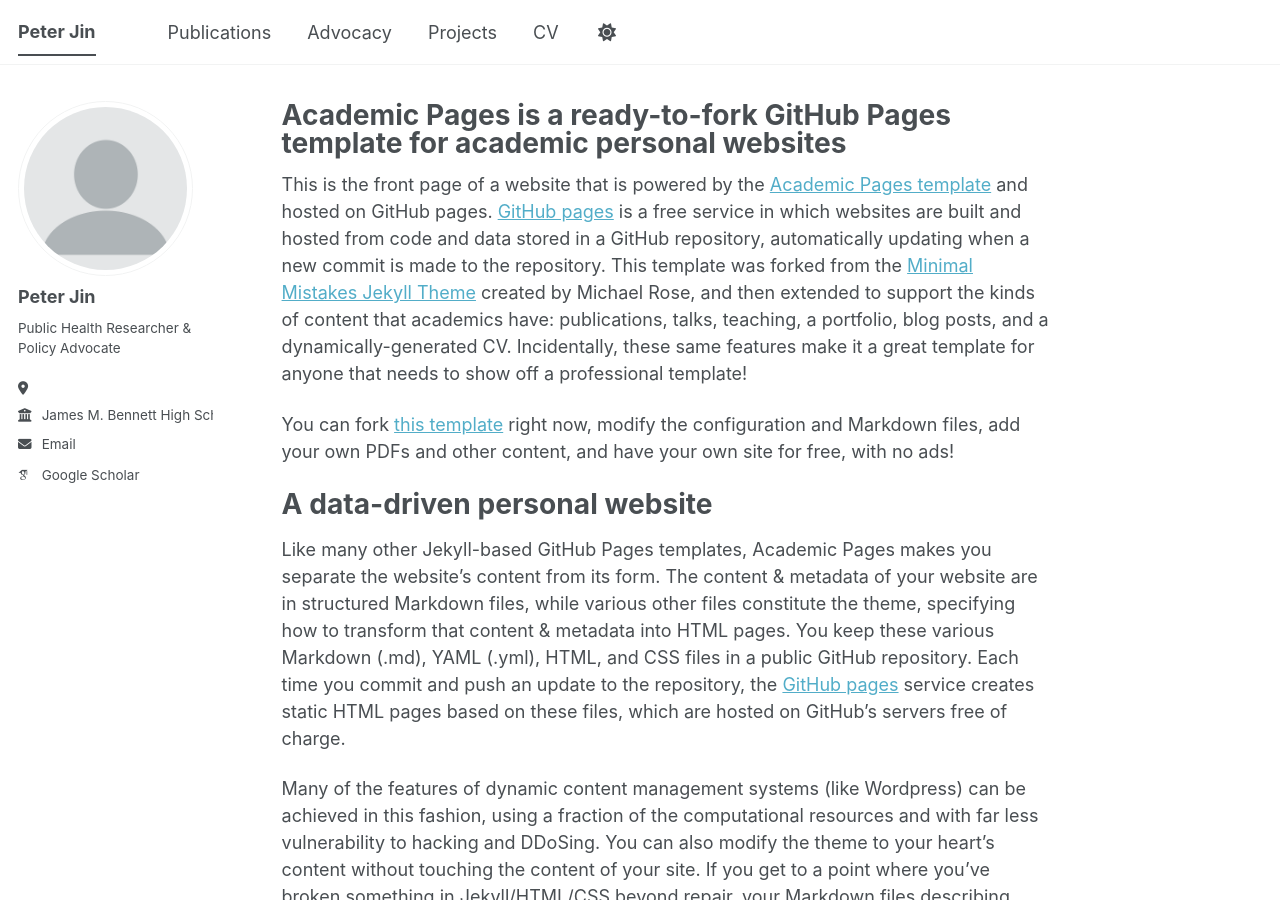
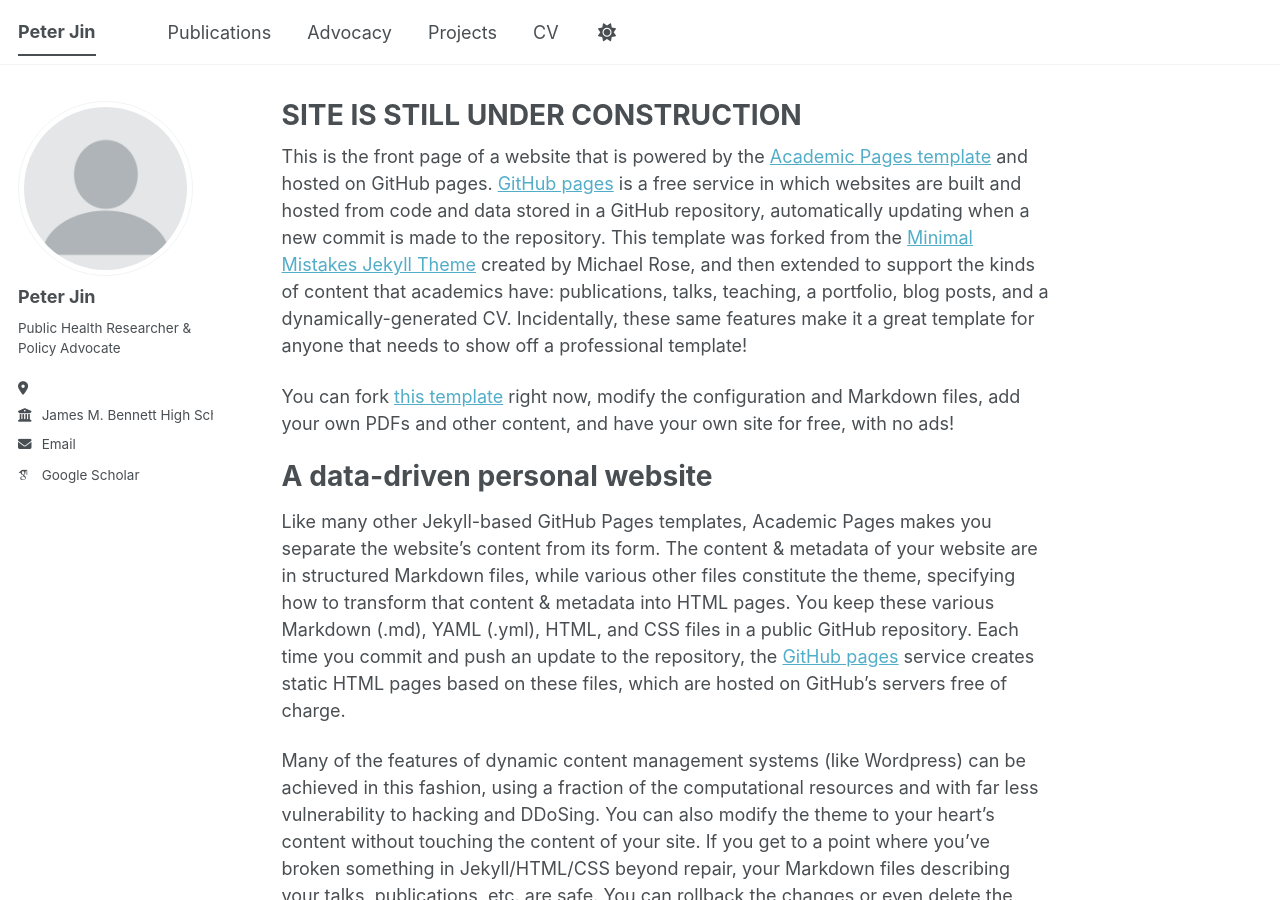
Before and after one commit to peterljin/peterljin.github.io, a Jekyll site: the page built from _pages/about.md, in a window 1280 px wide and 900 px high. Built offline with Jekyll 4.4.1, drawn with Linux system fonts in a browser that asks for light colours; some web fonts are replaced; a script bundle is joined from its source files by our own code; library files that are not in the unit come from our copies.

Commit message:
Update about.md

```diff
--- a/_pages/about.md
+++ b/_pages/about.md
@@ -1,6 +1,6 @@
 ---
 permalink: /
-title: "Academic Pages is a ready-to-fork GitHub Pages template for academic personal websites"
+title: "SITE IS STILL UNDER CONSTRUCTION"
 author_profile: true
 redirect_from:
   - /about/
```
